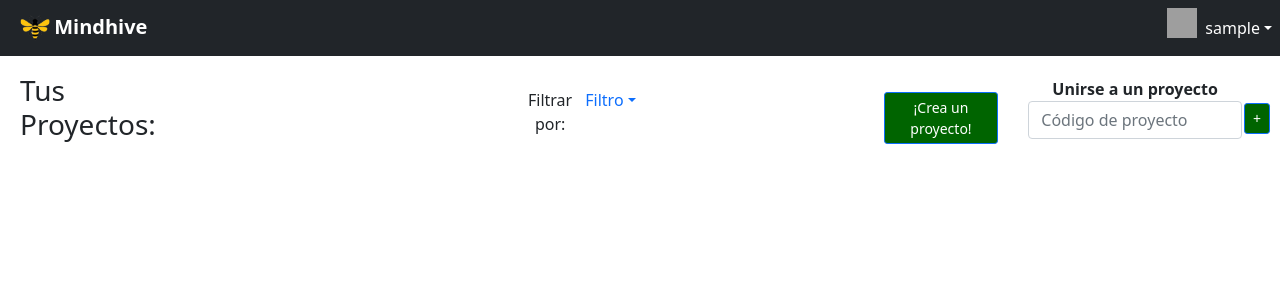
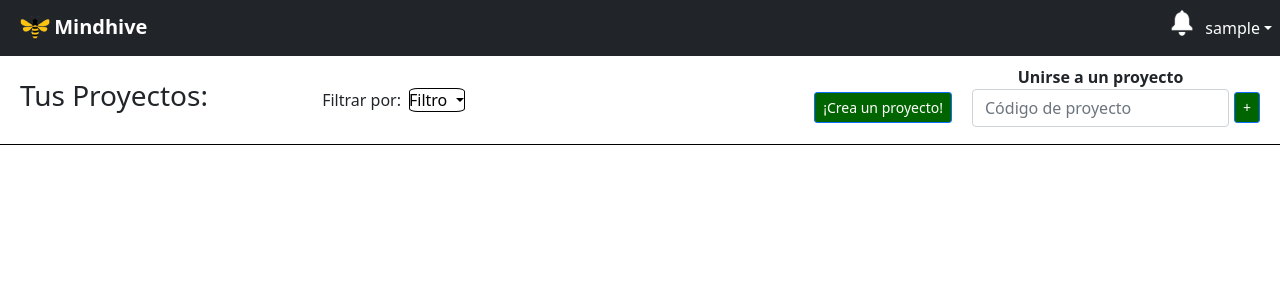
Before and after one commit to alejandro0619/mindhive, a Flask app: page /home in a window 1280 px wide. Shown: the top 300 px of the page. Run offline with Flask 3, Linux system fonts and the light colour scheme; the visitor is signed in with stand-in values (Sample User, id 1); some libraries are stand-ins or nearby versions; grey boxes are pictures that could not be loaded.

Commit message:
segundo round

```diff
--- a/static/css/navbar.css
+++ b/static/css/navbar.css
@@ -45,10 +45,7 @@
      /* Add padding to the right */
   }
 
-.navlogo {
-    padding-right: 20px;
 
-}
 
   /* Add margin to the dropdown menu to position it to the left */
   .dropdown-menu-right {
@@ -89,3 +86,22 @@
         left: auto;
         padding-right: 40px;
     }
+
+    .squircle {
+      position: absolute;
+      top: 1;
+      left: 1;
+      right: 1;
+      bottom: 1;
+      width: 80%;
+      height: 50%;
+      border-radius: 15%;
+      background-color: transparent;
+      border: 1px solid black;
+      box-sizing: border-box;
+    }
+
+    .line {
+      border-top: 1px solid black;
+      margin-top: 8px;
+    }
--- a/templates/projectList.html
+++ b/templates/projectList.html
@@ -3,26 +3,28 @@
 {% block title %}Login{% endblock %}
 
 {% block customCSS %}
+    <!-- Include custom CSS file for navbar styling -->
     <link rel="stylesheet" href="{{ url_for('static', filename='css/navbar.css') }}">
 {% endblock %}
 
 {% block body %}
 <body>
+    <!-- Navbar for the top section -->
     <nav class="navbar navbar-expand-sm navbar-dark bg-dark">
         <row>
-            <a class="navlogo"></a>
-            <a><img  src="{{ url_for('static', filename='img/logo2.png') }}"  alt="" width="30" height="30"/></a>
+            <a class="alignleft"></a>
+            <a><img src="{{ url_for('static', filename='img/logo2.png') }}" alt="" width="30" height="30"/></a>
             <a class="navbar-brand" href="/home">Mindhive</a>
         </row>
-
 
         <div class="collapse navbar-collapse" id="navbarsExample03">
             <ul class="navbar-nav ml-auto">
                 <li>
-                    <img  src="{{ url_for('static', filename='img/notification.png') }}"  alt="" width="30" height="30"/>
+                    <!-- Notification icon -->
+                    <img src="{{ url_for('static', filename='img/notification.png') }}" alt="" width="30" height="30"/>
                 </li>
                 <li class="nav-item dropdown">
-
+                    <!-- User dropdown menu -->
                     <a class="nav-link dropdown-toggle" href="http://example.com" id="dropdown03" data-toggle="dropdown" aria-haspopup="true" aria-expanded="false">{{ session["user_name"] }}</a>
                     <div class="dropdown-menu dropdown-menu-right" aria-labelledby="dropdown03">
                         <a class="dropdown-item" href="/profile">Perfil</a>
@@ -33,21 +35,23 @@
         </div>
     </nav>
 
+    <!-- Navbar for the bottom section -->
+    <nav class="navbar navbar-expand-sm navbar-dark bg-white">
+        <row>
+            <h3 class="alignleft">Tus Proyectos:</h3>
+        </row>
 
-
-    <nav class="navbar navbar-expand-sm" style="background-color: #ffffff;">
-        <div style="text-align: left;">
-            <h3 class="alignleft">Tus Proyectos:</h3>
-        </div>
-
-        <div style="text-align: center; padding-left: 350px; padding-top: 16px;">
-            <ul class="navbar-nav ml-auto">
+        <div class="collapse navbar-collapse d-flex justify-content-center mb-0" id="navbarsExample03" style="padding-top: 16px;">
+            <ul class="navbar-nav" >
                 <li>
-                    <p style="padding-top: 8px;">Filtrar por: </p>
+                    <p style="padding-top: 8px;">Filtrar por:</p>
                 </li>
                 <li class="nav-item dropdown">
-                    <a class="nav-link dropdown-toggle" href="http://example.com" id="dropdown03" data-toggle="dropdown" aria-haspopup="true" aria-expanded="false">Filtro</a>
-                    <div class="dropdown-menu" aria-labelledby="dropdown03">
+                    <!-- Project filter dropdown menu -->
+                    <a class="nav-link dropdown-toggle" href="http://example.com" id="dropdown03" data-toggle="dropdown" aria-haspopup="true" aria-expanded="false" style="color: black;background-color: #ffffff;">
+                        <span class="squircle"></span> Filtro
+                      </a>
+                    <div class="dropdown-menu dropdown-menu-right" aria-labelledby="dropdown03">
                         <a class="dropdown-item" href="/profile">Todo</a>
                         <a class="dropdown-item" href="/profile">Creados</a>
                         <a class="dropdown-item" href="/profile">Fecha de inicio</a>
@@ -57,35 +61,38 @@
             </ul>
         </div>
 
+        <div class="collapse navbar-collapse" id="navbarsExample03">
+            <ul class="navbar-nav ml-auto">
+                <li>
+                    <div style="padding-right: 20px; padding-top: 27px;"">
+                        <!-- Create project button -->
+                        <button class="w-100 h-30 btn btn-sm btn-primary" type="button" style="background-color: darkgreen;">¡Crea un proyecto!</button>
+                    </div>
+                </li>
+                <li>
+                    <div style="padding-right: 5px;"">
+                        <p class="mb-0"><strong>Unirse a un proyecto</strong></p>
+                        <!-- Input field for joining a project -->
+                        <input type="text" class="form-control" id="joinProject" name="joinProject" placeholder="Código de proyecto">
+                        <div class="msg">{{ msg }}</div>
+                    </div>
+                </li>
+                <li>
+                    <div style="padding-right: 20px; padding-top: 27px;">
+                        <!-- Button for joining a project -->
+                        <button class="w-30 h-60 btn btn-sm btn-primary" type="button" style="background-color: darkgreen; ">+</button>
+                    </div>
+                </li>
+            </ul>
+        </div>
 
 
-
-
-        <div style="padding-left: 240px; padding-top: 20px; padding-right: 30px;">
-            <button class="w-100 h-30 btn btn-sm btn-primary" type="button" style="background-color: darkgreen;">¡Crea un proyecto!</button>
-        </div>
-
-        <div>
-
-            <p class="mb-0"><strong>Unirse a un proyecto</strong> </p>
-            <input type="text" class="form-control" id="joinProject" name="joinProject" placeholder="Código de proyecto">
-
-            <div class="msg">{{ msg }}</div>
-
-
-        </div>
-
-        <div style="padding-top: 20px; padding-left: 2px; padding-right: 10px;">
-            <button class="w-30 h-60 btn btn-sm btn-primary" type="button" style="background-color: darkgreen;">+</button>
-        </div>
-
     </nav>
-
+    <div class="line"></div>
 
     <!-- Include the necessary Bootstrap JavaScript and jQuery -->
     <script src="https://code.jquery.com/jquery-3.6.0.min.js"></script>
     <script src="https://stackpath.bootstrapcdn.com/bootstrap/4.5.2/js/bootstrap.min.js"></script>
-
 </body>
 </html>
 {% endblock %}
```
Also changed, not shown: static/img/notification.png (added). Lines whose indentation alone changed are shown as unchanged.
